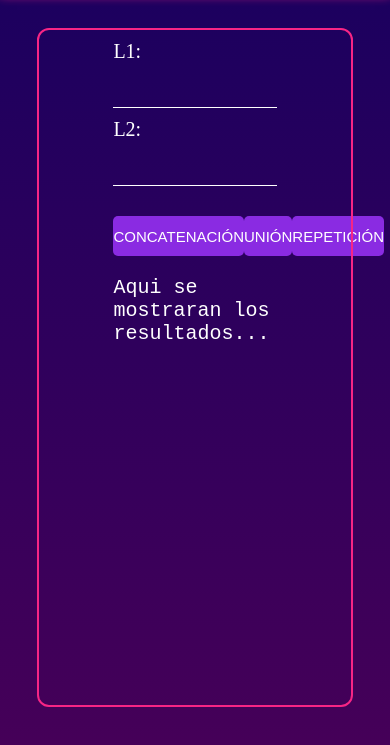
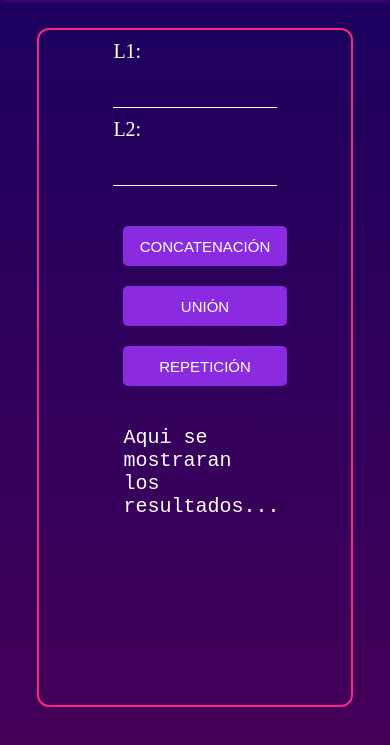
Before and after one commit to gervy2299/teoriaLenguajes, a plain HTML site: page index.html in a window 390 px wide. Shown: the part 69-814 px from the top of the page. Drawn offline with Linux system fonts and the light colour scheme.

Commit message:
responsive

```diff
--- a/index.html
+++ b/index.html
@@ -25,7 +25,7 @@
             </div>
         </div>
         <div class="resp">
-            <code name="" id="res" cols="30" rows="10">Aqui se mostraran los resultados...</code>
+            <code name="" id="res">Aqui se mostraran los resultados...</code>
         </div>
     </div>
 
--- a/style.css
+++ b/style.css
@@ -98,8 +98,46 @@ label{
 .resp{
     width: 60%;
     margin: 0px auto;
+    overflow-y: auto
 }
 
 code{
     font-size: 20px;
+    outline: 1px solid var(--color10);
+    display: inline-block;
+    width: 100%;
+    white-space: pre-wrap;
+    padding: 10px;
 }
+
+
+.resp::-webkit-scrollbar {
+    width: 4px; /* Ancho de la barra de desplazamiento */
+    height: 4px;
+}
+
+.resp::-webkit-scrollbar-thumb {
+    background-color: #888; /* Color del fondo del pulgar de la barra */
+    border-radius: 2px; /* Borde redondeado del pulgar de la barra */
+}
+
+.resp::-webkit-scrollbar-thumb:hover {
+    background-color: #555; /* Color del fondo del pulgar de la barra al pasar el cursor por encima */
+}
+
+.resp::-webkit-scrollbar-track {
+    background-color: #f1f1f1; /* Color del fondo de la pista de la barra */
+    border-radius: 2px; /* Borde redondeado de la pista de la barra */
+}
+
+
+@media screen and (max-width: 1350px) {
+    .buttons{
+        display: block;
+    }
+
+    .btn{
+        width: 100%;
+        margin: 10px;
+    }
+}
```
